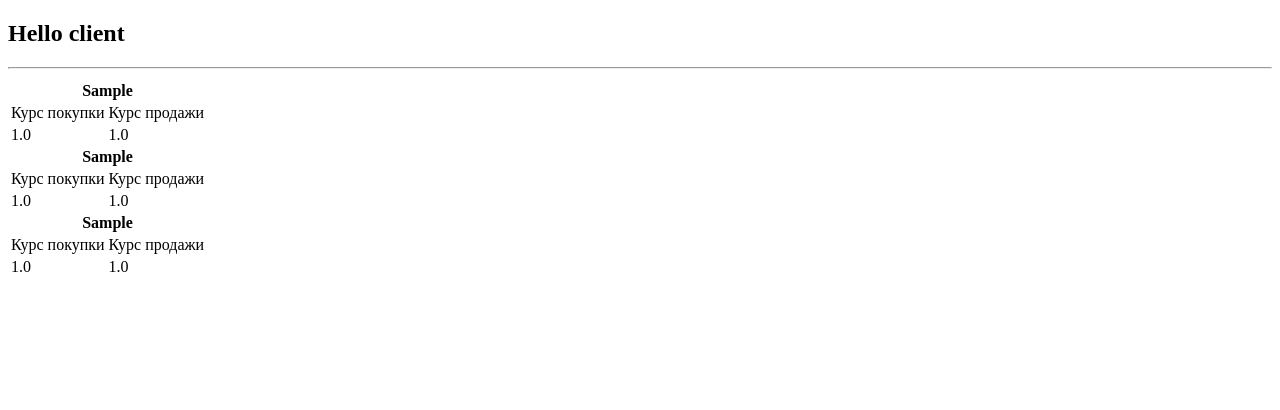
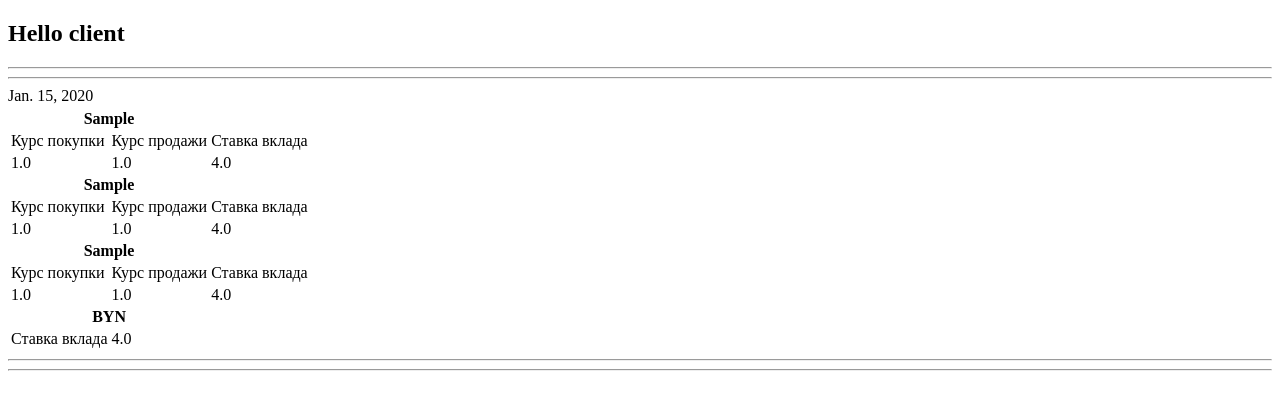
Before and after one commit to AndreyGorev09/MyDiplomTeachMeSkills, a Django app: template diplombank/bank/templates/bank/coursesdepositsbank_list.html in a window 1280 px wide. Shown: the top 410 px of the page. Run offline with Django 3.2, Linux system fonts and the light colour scheme; the template is opened without the code that fills it: values that come from a table or form of the project are taken from there, others are empty; tables that the repository leaves empty hold one stand-in row (values such as "Sample post").

Commit message:
Bank: adding deposit rates to the template

```diff
--- a/diplombank/bank/templates/bank/coursesdepositsbank_list.html
+++ b/diplombank/bank/templates/bank/coursesdepositsbank_list.html
@@ -8,20 +8,25 @@
 <article>
     <h1>Hello client</h1>
      <hr>
+     <hr>
     {% for post in object_list %}
 <table>
-                    <tr>{{ post.data }}</tr>
+                    <tr>{{ post.date }}</tr>
     <tr><th colspan="2">{{ post.usd }}</th></tr>
-    <tr><td>Курс покупки</td>    <td>Курс продажи</td></tr>
-    <tr><td>{{ post.usd_buy }}</td>    <td>{{ post.usd_sale }}</td></tr>
+    <tr><td>Курс покупки</td>    <td>Курс продажи</td>    <td>Ставка вклада</td></tr>
+    <tr><td>{{ post.usd_buy }}</td>    <td>{{ post.usd_sale }}</td>    <td>{{ post.rate_usd }}</td></tr>
     <tr><th colspan="2">{{ post.eur }}</th></tr>
-    <tr><td>Курс покупки</td>    <td>Курс продажи</td></tr>
-    <tr><td>{{ post.eur_buy }}</td>    <td>{{ post.eur_sale }}</td></tr>
+    <tr><td>Курс покупки</td>    <td>Курс продажи</td>    <td>Ставка вклада</td></tr>
+    <tr><td>{{ post.eur_buy }}</td>    <td>{{ post.eur_sale }}</td>    <td>{{ post.rate_eur }}</td></tr>
     <tr><th colspan="2">{{ post.rub }}</th></tr>
-    <tr><td>Курс покупки</td>    <td>Курс продажи</td></tr>
-    <tr><td>{{ post.rub_buy }}</td>    <td>{{ post.rub_sale }}</td></tr>
+    <tr><td>Курс покупки</td>    <td>Курс продажи</td>    <td>Ставка вклада</td></tr>
+    <tr><td>{{ post.rub_buy }}</td>    <td>{{ post.rub_sale }}</td>    <td>{{ post.rate_rub }}</td></tr>
+    <tr><th colspan="2">BYN</th></tr>
+    <tr><td>Ставка вклада</td>    <td>{{ post.rate_byn }}</td></tr>
   </table>
     {% endfor %}
+    <hr>
+    <hr>
 </article>
 </body>
 </html>
```
